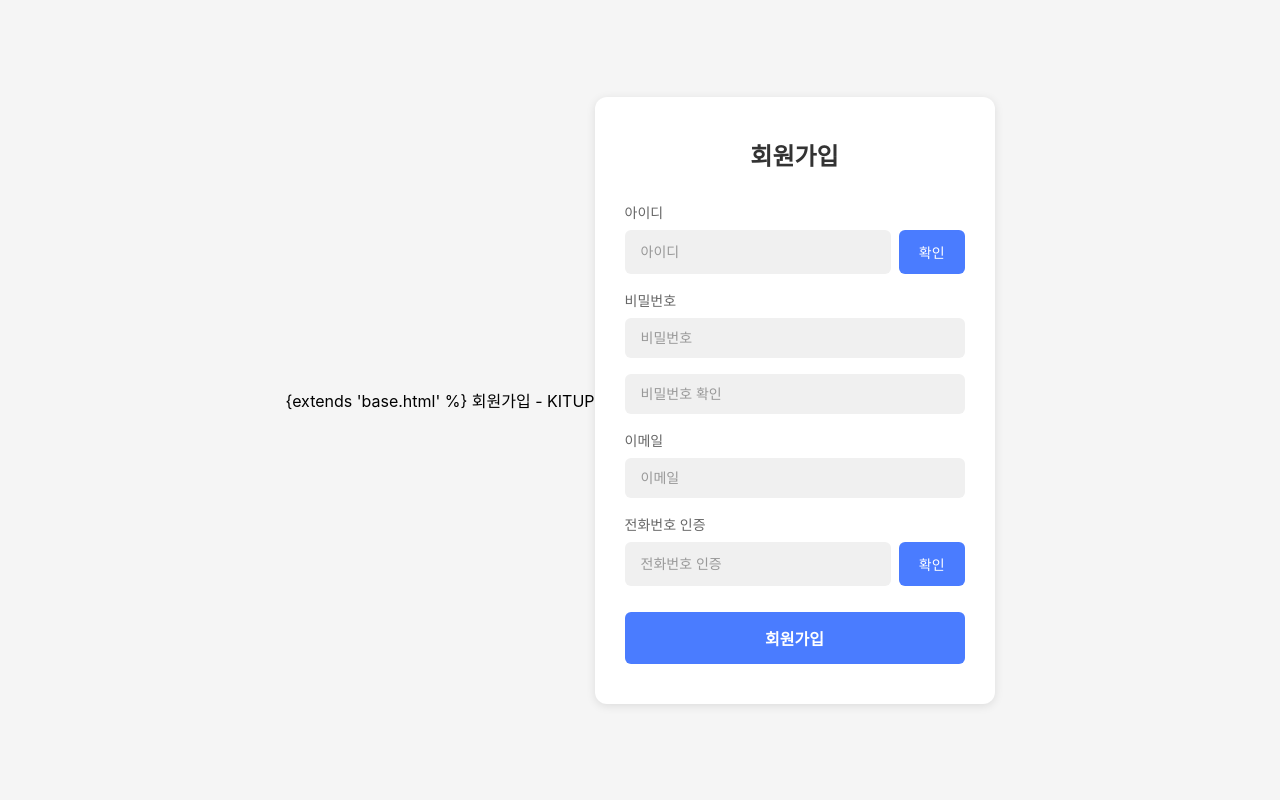
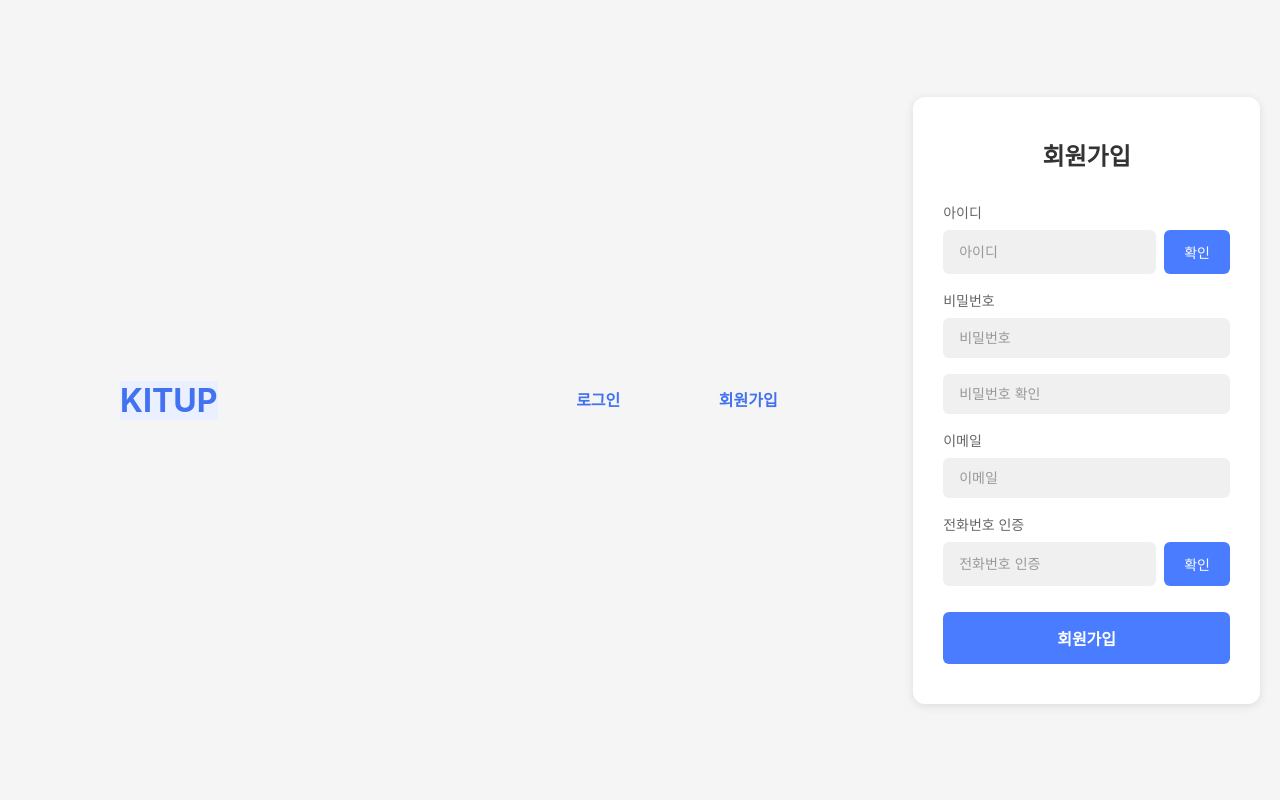
Before and after one commit to issuejong/KitUp, a Django app: template templates/signup.html in a window 1280 px wide. Run offline with Django 5.2, Linux system fonts and the light colour scheme; the template is opened without the code that fills it, so the values that code supplies are empty; parts of the project's set-up code (start-up, migrations or seed data) failed here and were passed over; some web fonts are replaced.

Commit message:
fix: signup block load

```diff
--- a/templates/signup.html
+++ b/templates/signup.html
@@ -1,4 +1,4 @@
-{extends 'base.html' %}
+{% extends 'base.html' %}
 {% load static %}
 
 {% block title %}회원가입 - KITUP{% endblock %}
```
